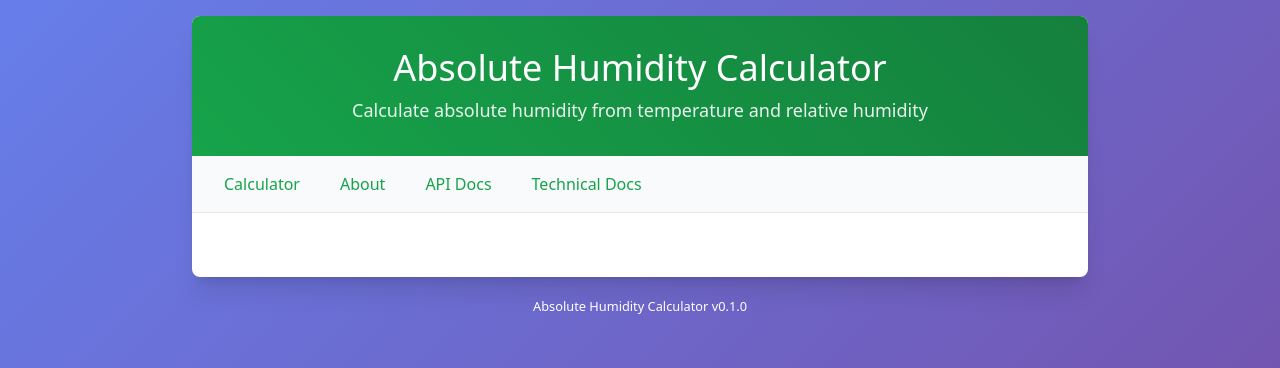
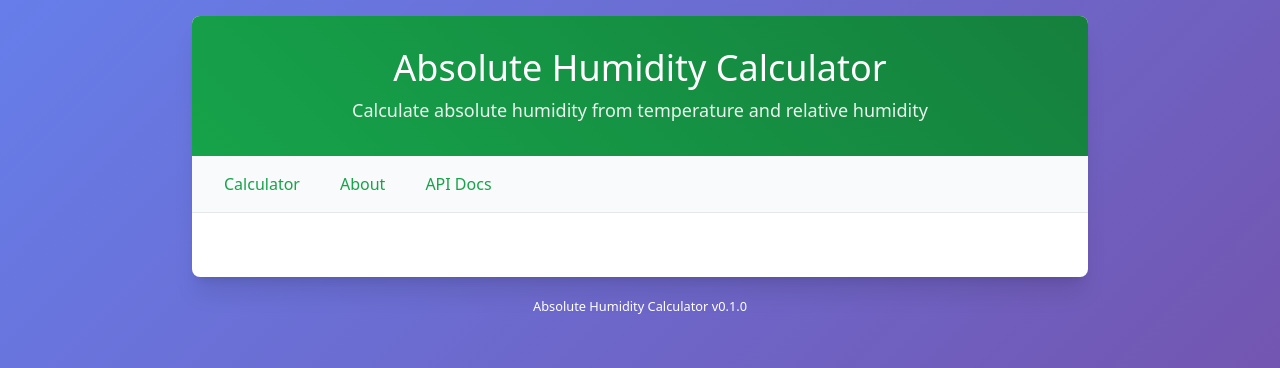
Before and after one commit to jvacek/humiapi, a Python web app: template templates/base.html in a window 1280 px wide. Shown: the top 368 px of the page. Run offline with Jinja, Linux system fonts and the light colour scheme; the template is opened without the code that fills it, so the values that code supplies are empty; some libraries are stand-ins or nearby versions.

Commit message:
updated context for template

```diff
--- a/templates/base.html
+++ b/templates/base.html
@@ -101,11 +101,6 @@
                                 class="text-primary-600 hover:text-primary-800 px-2 py-1 font-medium"
                                 >API Docs</a
                             >
-                            <a
-                                href="/redoc"
-                                class="text-primary-600 hover:text-primary-800 px-2 py-1 font-medium"
-                                >Technical Docs</a
-                            >
                         </div>
                     </div>
                 </nav>
```
